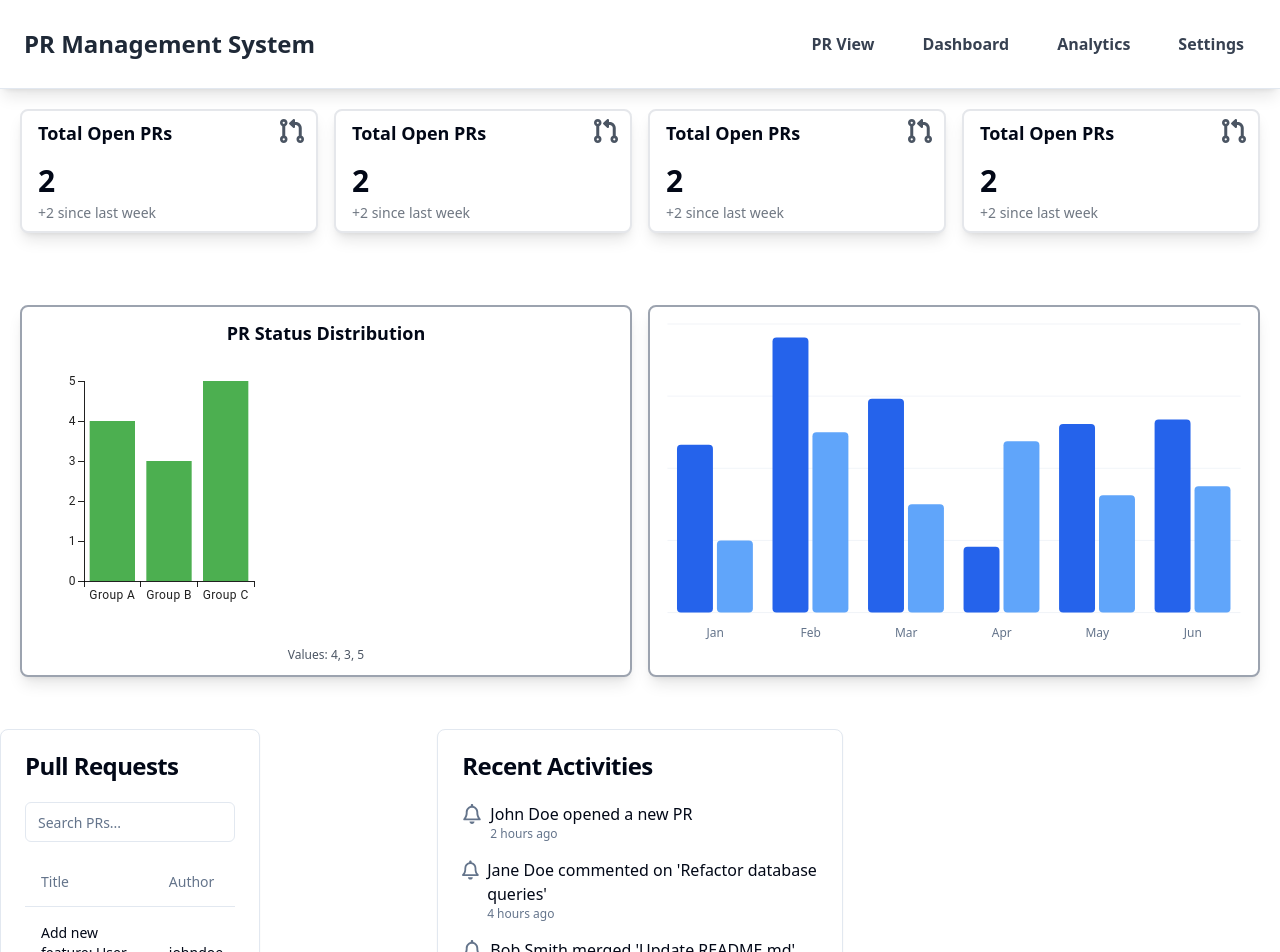
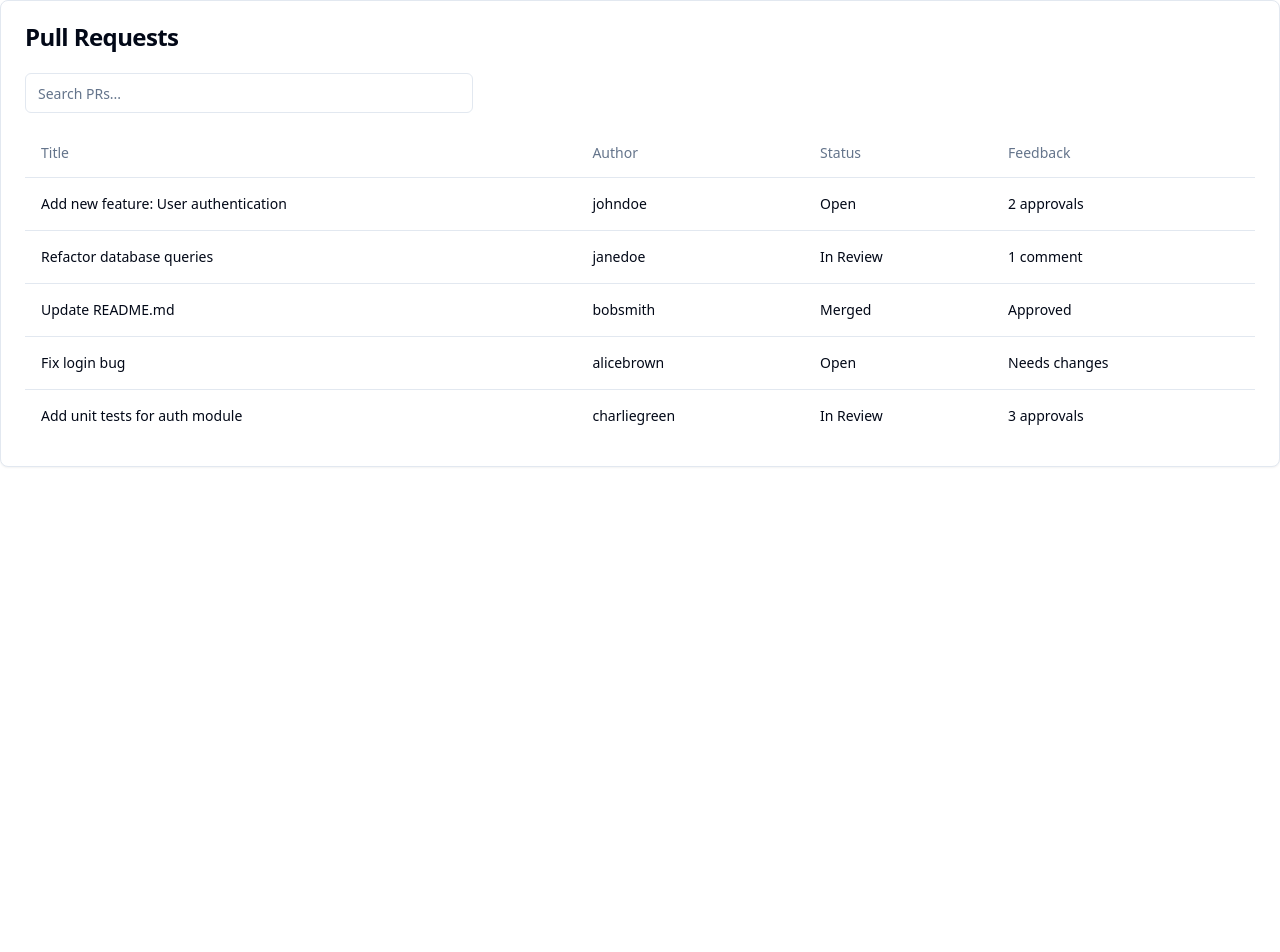
Before and after one commit to gitsurajkr/PR-Review-system, a React (Vite) app in the folder frontend/: page / in a window 1280 px wide. Shown: the top 952 px of the page. After the commit the page ends 800 px from the top, so only its background shows below. Built offline with nearby package versions, Linux system fonts and the light colour scheme.

Commit message:
Modified some file

```diff
--- a/frontend/src/App.jsx
+++ b/frontend/src/App.jsx
@@ -19,12 +19,12 @@ function App() {
       {/* <LoginCard /> */}
       {/* <GithubLogin /> */}
       {/* <WebhookCard /> */}
-      <Dashboard />
+      {/* <Dashboard /> */}
       {/* <PRCard /> */}
       {/* <Header /> */}
       {/* <PRStatusDistributionGraph /> */}
       {/* <TeamPerformance /> */}
-      {/* <PRInfo /> */}
+      <PRInfo />
       {/* <RecentActivities /> */}
     </>
   )
--- a/frontend/src/Components/Graph/PRStatusDistributionGraph.jsx
+++ b/frontend/src/Components/Graph/PRStatusDistributionGraph.jsx
@@ -3,7 +3,7 @@ import { BarChart } from '@mui/x-charts/BarChart';
 
 const PRStatusDistributionGraph = () => {
   return (
-    <div className="border-2 border-gray-400 rounded-lg shadow-lg w-full p-3 bg-white">
+    <div className="border border-2 border-gray-200 w-full mx:auto rounded-lg shadow-lg p-3 bg-white">
       <h2 className="text-lg font-semibold text-center -mb-4">PR Status Distribution</h2>
       <BarChart
         xAxis={[{ scaleType: 'band', data: ['Group A', 'Group B', 'Group C'] }]}
--- a/frontend/src/Components/Graph/TeamPerformance.jsx
+++ b/frontend/src/Components/Graph/TeamPerformance.jsx
@@ -30,7 +30,7 @@ const chartConfig = {
 
 const TeamPerformance = () => {
     return (
-        <div className="border-2 border-gray-400 rounded-lg shadow-lg w-full p-3 bg-white">
+        <div className="border border-2 border-gray-200 w-full mx:auto rounded-lg shadow-lg p-3 bg-white">
             <ChartContainer config={chartConfig} className="min-h-[200px] w-full">
                 <BarChart accessibilityLayer data={chartData}>
                     <CartesianGrid vertical={false} />
--- a/frontend/src/Components/PRInfo.jsx
+++ b/frontend/src/Components/PRInfo.jsx
@@ -1,39 +1,29 @@
-import React from "react";
-import { Input } from "@/components/ui/input"
-import { Table, TableBody, TableCell, TableHead, TableHeader, TableRow } from "@/components/ui/table"
-import { useState } from "react"
-
+import React, { useState } from "react";
+import { Input } from "@/components/ui/input";
+import {Table, TableBody, TableCell, TableHead, TableHeader, TableRow,} from "@/components/ui/table";
 import {
     Card,
     CardContent,
-    CardDescription,
-    CardFooter,
     CardHeader,
     CardTitle,
-} from "@/components/ui/card"
+} from "@/components/ui/card";
 const mockPRs = [
     { id: 1, title: "Add new feature: User authentication", author: "johndoe", status: "Open", feedback: "2 approvals" },
     { id: 2, title: "Refactor database queries", author: "janedoe", status: "In Review", feedback: "1 comment" },
     { id: 3, title: "Update README.md", author: "bobsmith", status: "Merged", feedback: "Approved" },
     { id: 4, title: "Fix login bug", author: "alicebrown", status: "Open", feedback: "Needs changes" },
     { id: 5, title: "Add unit tests for auth module", author: "charliegreen", status: "In Review", feedback: "3 approvals" },
-  ]
-
-
-const PRinfo = () => {
+];
+const PRInfo = () => {
     const [searchTerm, setSearchTerm] = useState("");
     const filteredPRs = mockPRs.filter(pr =>
         pr.title.toLowerCase().includes(searchTerm.toLowerCase()) ||
         pr.author.toLowerCase().includes(searchTerm.toLowerCase())
-
-    )
+    );
     return (
-        <div className="grid grid-cols-1 lg:grid-cols-3 gap-8 w-full">
-            <Card className="col-span-2">
+        <Card className="w-full">
             <CardHeader>
-                    <CardTitle>
-                        Pull Requests
-                    </CardTitle>
+                <CardTitle>Pull Requests</CardTitle>
             </CardHeader>
             <CardContent>
                 <div className="mb-4">
@@ -42,10 +32,11 @@ const PRinfo = () => {
                         placeholder="Search PRs..."
                         value={searchTerm}
                         onChange={(e) => setSearchTerm(e.target.value)}
-                            className="max-w-sm"
+                        className="w-full sm:max-w-md"
                     />
                 </div>
-                   <Table>
+                <div className="overflow-auto">
+                    <Table className="min-w-full">
                         <TableHeader>
                             <TableRow>
                                 <TableHead>Title</TableHead>
@@ -65,10 +56,10 @@ const PRinfo = () => {
                             ))}
                         </TableBody>
                     </Table>
+                </div>
             </CardContent>
         </Card>
-        </div>
-    )
-}
+    );
+};
 
-export default PRinfo;
+export default PRInfo;
--- a/frontend/src/Components/RecentActivities.jsx
+++ b/frontend/src/Components/RecentActivities.jsx
@@ -1,38 +1,36 @@
 import React from "react";
-import { Card, CardHeader, CardTitle, CardContent } from "@/components/ui/card"
+import { Card, CardHeader, CardTitle, CardContent } from "@/components/ui/card";
 import { FaRegBell } from "react-icons/fa6";
+
 const mockActivities = [
     { id: 1, text: "John Doe opened a new PR", time: "2 hours ago" },
     { id: 2, text: "Jane Doe commented on 'Refactor database queries'", time: "4 hours ago" },
     { id: 3, text: "Bob Smith merged 'Update README.md'", time: "1 day ago" },
     { id: 4, text: "Alice Brown requested changes on 'Fix login bug'", time: "2 days ago" },
     { id: 5, text: "Charlie Green approved 'Add unit tests for auth module'", time: "3 days ago" },
-]
+];
 
 const RecentActivities = () => {
     return (
-
-        <Card>
+        <Card className="w-full">
             <CardHeader>
-                <CardTitle>
-                    Recent Activities
-                </CardTitle>
+                <CardTitle>Recent Activities</CardTitle>
             </CardHeader>
             <CardContent>
                 <ul className="space-y-4">
                     {mockActivities.map((activity) => (
-                        <li key={activity.id} className=" flex items-start space-x-2">
-                            <FaRegBell className="h-5 w-5 mt-0.5 text-muted-foreground " />
-                            <div >
-                                <p className="text-md">{activity.text}</p>
-                                <p className="text-xs text-muted-foreground">{activity.time}</p>
+                        <li key={activity.id} className="flex items-start space-x-3">
+                            <FaRegBell className="h-5 w-5 mt-1 text-gray-500" />
+                            <div>
+                                <p className="text-sm">{activity.text}</p>
+                                <p className="text-xs text-gray-500">{activity.time}</p>
                             </div>
                         </li>
                     ))}
                 </ul>
             </CardContent>
         </Card>
+    );
+};
 
-    )
-}
 export default RecentActivities;
--- a/frontend/src/Dashboard/Dashboard.jsx
+++ b/frontend/src/Dashboard/Dashboard.jsx
@@ -5,26 +5,24 @@ import PRStatusDistributionGraph from "../Components/Graph/PRStatusDistributionG
 import TeamPerformance from "../Components/Graph/TeamPerformance";
 import PRInfo from "../Components/PRInfo";
 import RecentActivities from "../Components/RecentActivities";
+
 const Dashboard = () => {
     return (
-        <div className="min-h-screen">
+        <div className="min-h-screen bg-gray-100">
             <Header />
-            <div
-                className="p-5 grid gap-4 mb-8
-                grid-cols-1 sm:grid-cols-2 lg:grid-cols-4  w-100%"
-            >
+            <div className="p-5 grid gap-6 mb-8 grid-cols-1 sm:grid-cols-2 lg:grid-cols-4 w-full">
                 <PRCard />
                 <PRCard />
                 <PRCard />
                 <PRCard />
             </div>
-            <div className="p-5 grid grid-cols-1 md:grid-cols-2 gap-4 mb-8">
-            <PRStatusDistributionGraph />
-            <TeamPerformance />
+            <div className="p-5 grid gap-6 grid-cols-1 lg:grid-cols-2">
+                <PRStatusDistributionGraph />
+                <TeamPerformance />
             </div>
-            <div className="grid grid-cols-1 lg:grid-cols-3 gap-8">
-            <PRInfo />
-            <RecentActivities />
+            <div className="p-5 grid gap-6 grid-cols-1 lg:grid-cols-2">
+                <PRInfo className="lg:col-span-2" />
+                <RecentActivities />
             </div>
         </div>
     );
```
Lines whose indentation alone changed are shown as unchanged.
